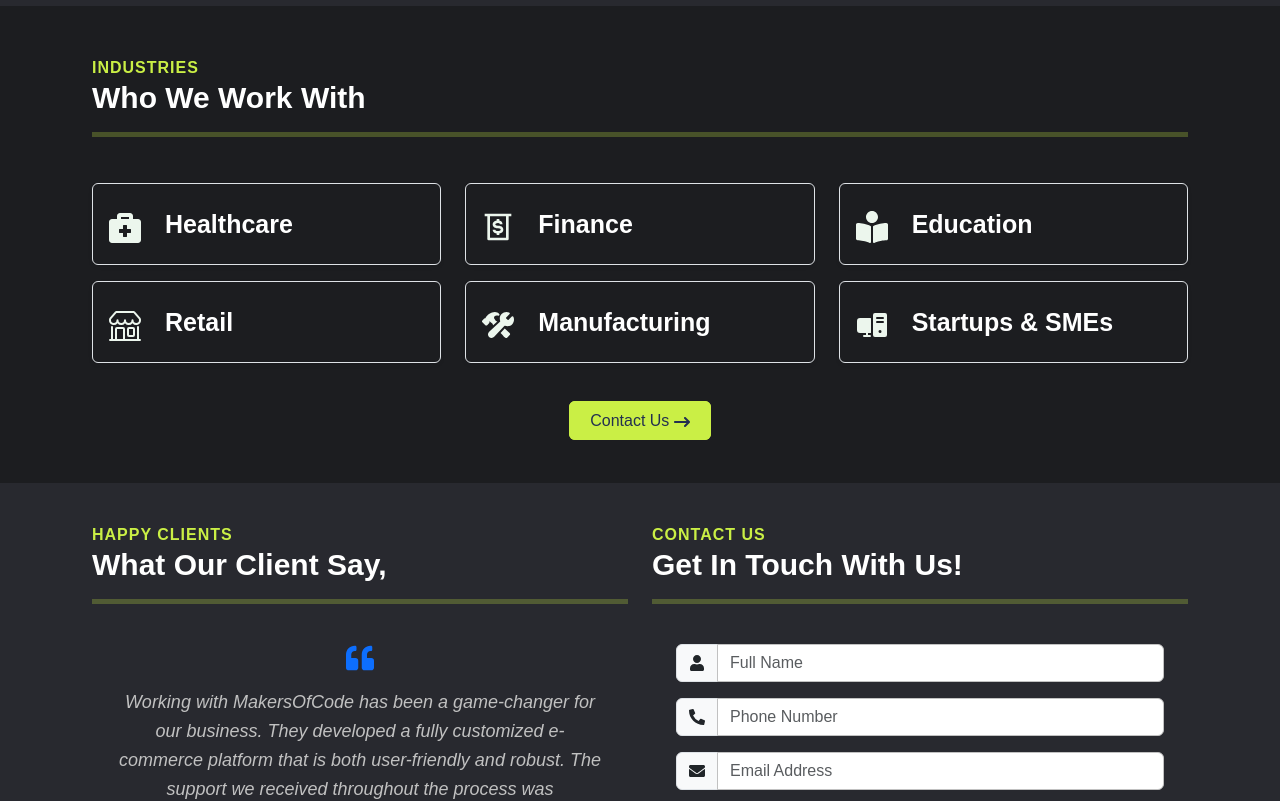
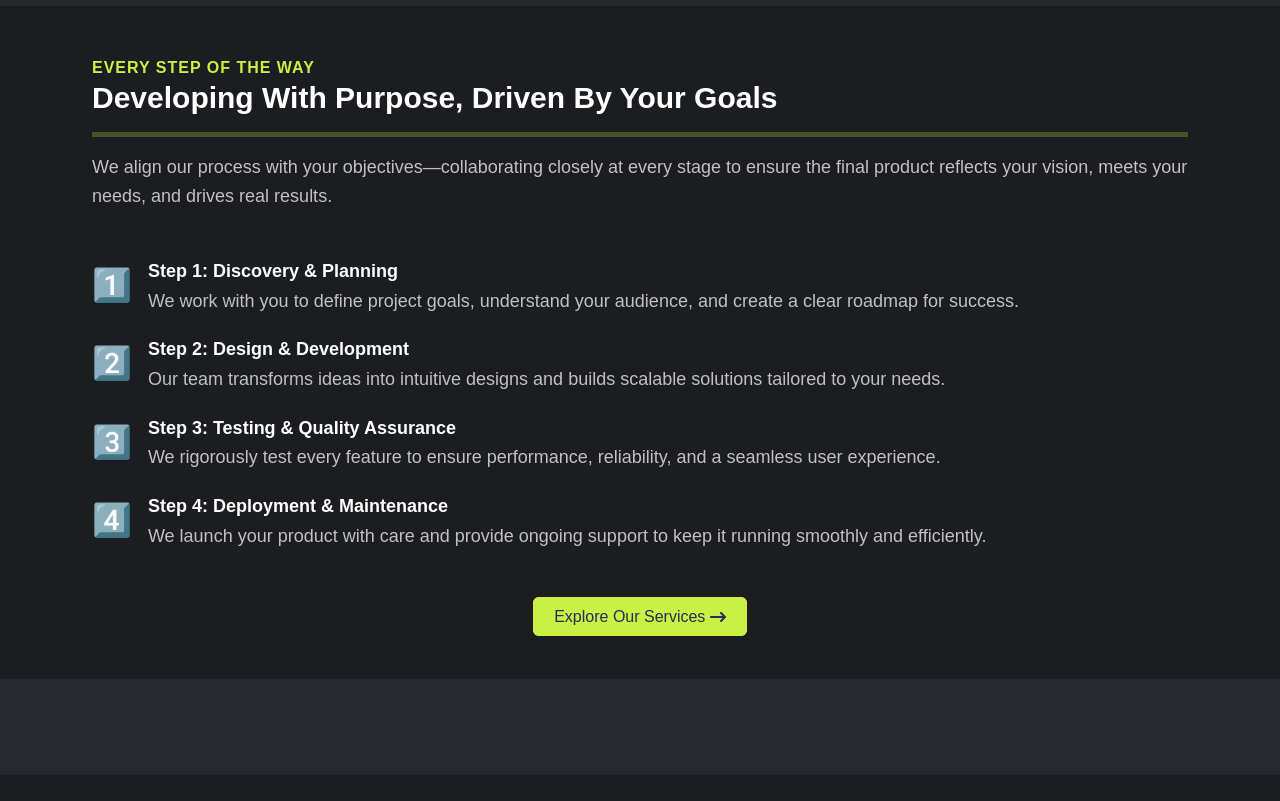
Before and after one commit to nikhil7476/demo-portfolio, a Next.js app: page /about-us in a window 1280 px wide. Shown: the part 1600-2401 px from the top of the page. Built offline with nearby package versions, Linux system fonts and the light colour scheme; no server answers.

Commit message:
modified:   src/pages/about-us.js 	modified:   src/utils/json/bannerData.js

```diff
--- a/src/pages/about-us.js
+++ b/src/pages/about-us.js
@@ -111,6 +111,58 @@ function AboutUs() {
         </Container>
       </section>
 
+      {/* Section 3 - Timeline */}
+      <section>
+        <Container>
+          <Row>
+            <Col>
+              <span>{aboutData.section3.subheading}</span>
+              <h2>{aboutData.section3.heading}</h2>
+              <hr />
+              <p>{aboutData.section3.description}</p>
+            </Col>
+          </Row>
+          <Row>
+            {aboutData.section3.timeline.map((item, index) => (
+              <Col
+                key={item.id}
+                xs={12}
+                className="mb-4 d-flex align-items-start"
+              >
+                <div className="fs-2 me-3">{item.icon}</div>
+                <div>
+                  <h5 className="mb-1">
+                    {item.step}: {item.title}
+                  </h5>
+                  <p className="mb-0">{item.description}</p>
+                </div>
+              </Col>
+            ))}
+          </Row>
+          <Row>
+            <Col className="text-center">
+              <Link
+                href={aboutData.section3.ctaLink}
+                title={aboutData.section3.ctaText}
+                className="ctaButton"
+              >
+                {aboutData.section3.ctaText} <FaArrowRightLong />
+              </Link>
+            </Col>
+          </Row>
+        </Container>
+      </section>
+
+      {/* Section 4 - Business */}
+      <section>
+        <Container>
+          <Row>
+            <Col xl={6} lg={6} md={6} sm={12} xs={12} className="mb-3"></Col>
+            <Col xl={6} lg={6} md={6} sm={12} xs={12} className="mb-3"></Col>
+          </Row>
+        </Container>
+      </section>
+
       {/* Industry Section - Industry We Serve */}
       <Industry />
 
--- a/src/utils/json/bannerData.js
+++ b/src/utils/json/bannerData.js
@@ -94,7 +94,7 @@ const bannerData = {
   contact: {
     subHeading: "Contact Us",
     heading: "Get in Touch with Us for Expert Solutions & Personalized Support",
-    bgImage: "/assets/contact/contact-banner.webp",
+    bgImage: "/assets/Contact/contact-banner.webp",
     breadcrumb: [
       { label: "Home", href: "/" },
       { label: "Contact Us", href: "/contact-us" },
```
